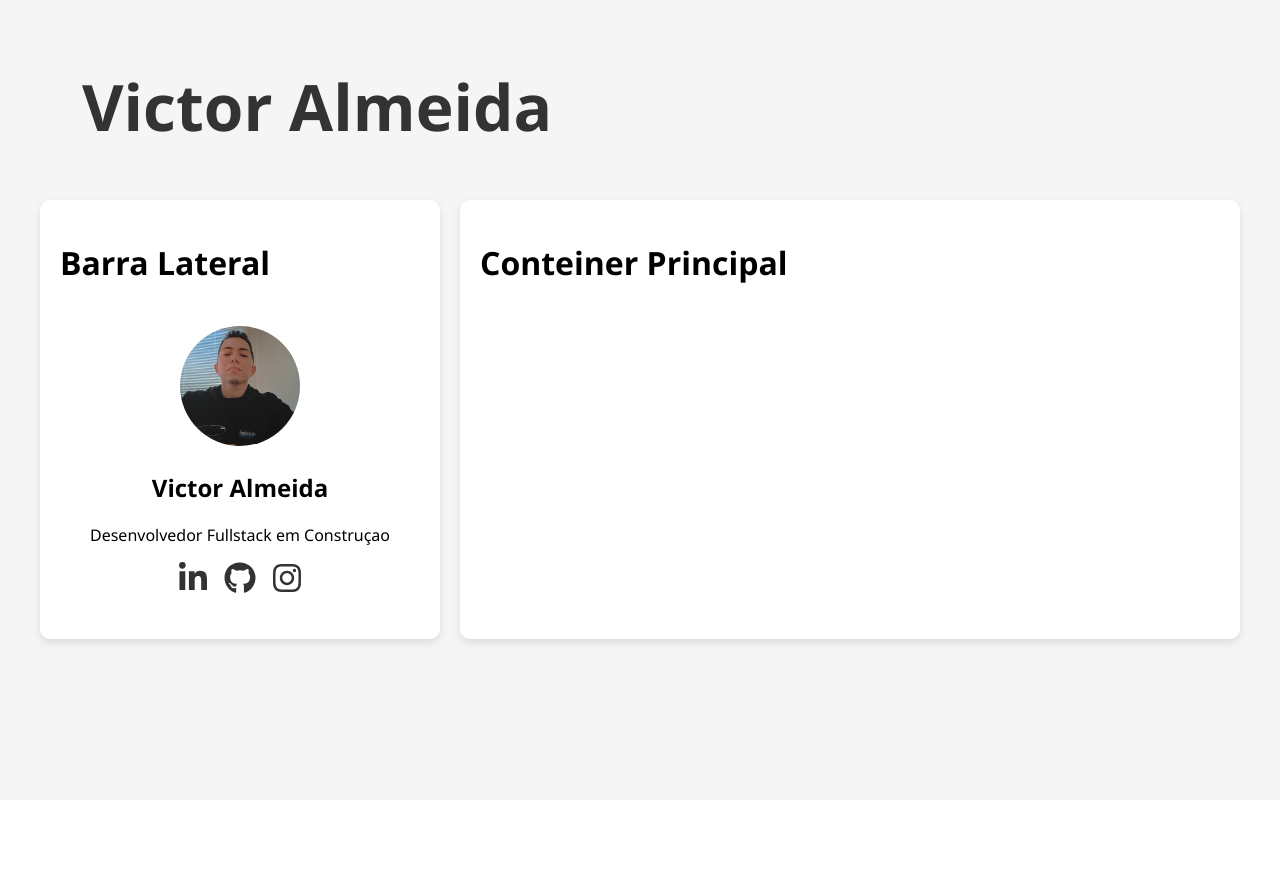
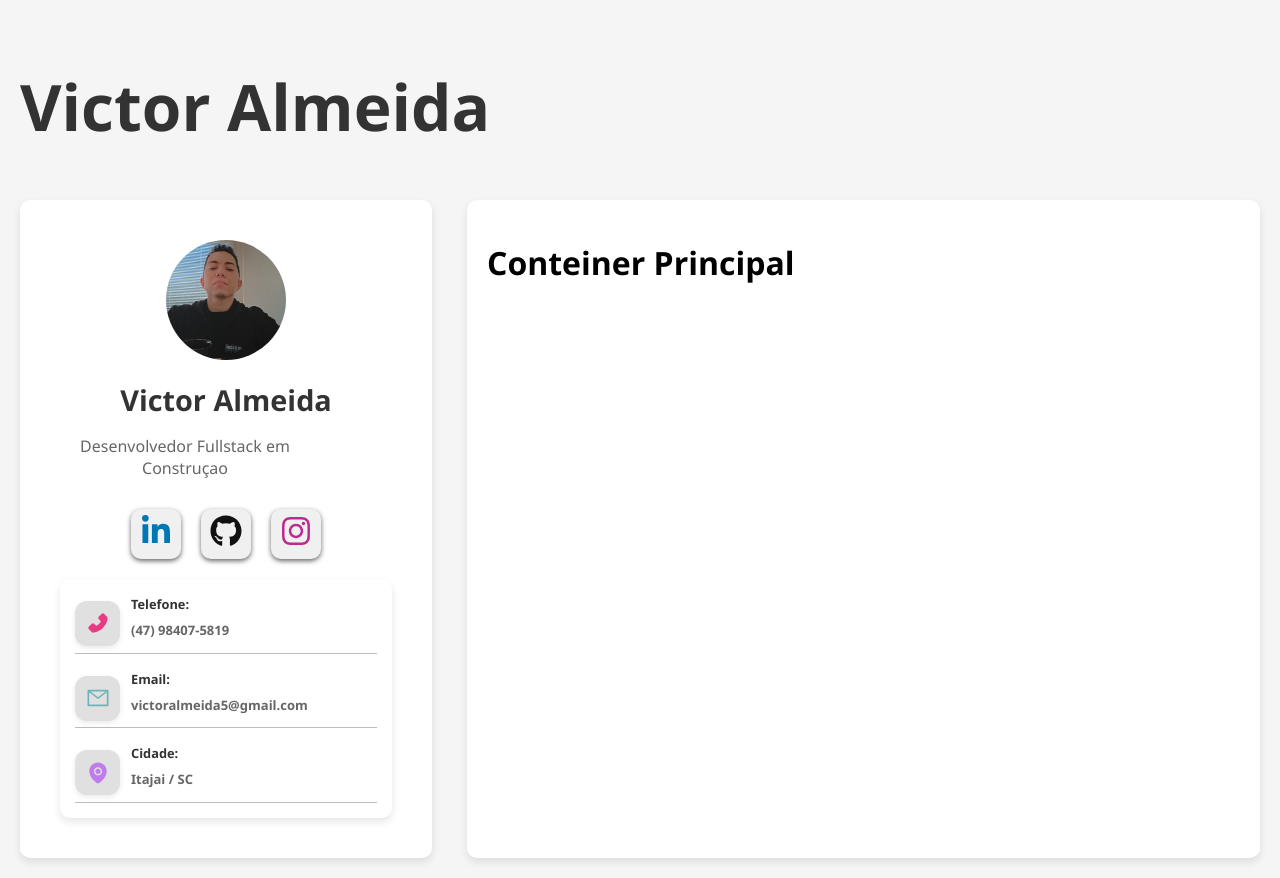
Before and after one commit to victoralmeidaa/react_victor-almeida, a React (Vite) app: page / in a window 1280 px wide. Before the commit the page ends 800 px from the top, so only its background shows below. Built offline with nearby package versions, Linux system fonts and the light colour scheme.

Commit message:
feat: add style barLateral perfil, redesSociais, infoContato

```diff
--- /dev/null
+++ b/src/components/BarLateral-Components/InfoContato.jsx
@@ -0,0 +1,38 @@
+import { AiFillPhone, AiOutlineMail, AiFillEnvironment } from "react-icons/ai";
+
+export default function InfoContato(){
+    return(
+        <div className="info-contato">
+            <div className="contato-item">
+                <div className="icon-box">
+                    <AiFillPhone id="icon-phone"/>
+                </div>
+                <div className="contato-texto">
+                    <h3>Telefone: </h3>
+                    <p>(47) 98407-5819</p>
+                </div>
+            </div>
+
+            <div className="contato-item">
+                <div className="icon-box">
+                    <AiOutlineMail id="icon-email"/>
+                </div>
+                <div className="contato-texto">
+                    <h3>Email: </h3>
+                    <p>victoralmeida5@gmail.com</p>
+                </div>
+            </div>
+
+            <div className="contato-item">
+                <div className="icon-box">
+                    <AiFillEnvironment id="icon-pin"/>
+                </div>
+                <div className="contato-texto">
+                    <h3>Cidade: </h3>
+                    <p>Itajai / SC</p>
+                </div>
+            </div>
+        </div>
+    )
+
+}
--- a/src/components/BarLateral-Components/Perfil.jsx
+++ b/src/components/BarLateral-Components/Perfil.jsx
@@ -1,7 +1,7 @@
-//import { AiFillPhone, AiOutlineMail, AiFillEnvironment } from "react-icons/ai"
 import "../../styles/Perfil.css";
 import MinhaFoto from "../../img/eu.jpg";
 import RedesSociais from "./RedesSociais.jsx";
+import InfoContato from "./InfoContato.jsx";
 
 export default function Perfil() {
   return (
@@ -11,6 +11,7 @@ export default function Perfil() {
         <p className="perfil-descricao">Desenvolvedor Fullstack em Construçao</p>
         <div className="redesSociais">
             <RedesSociais />
+            <InfoContato />
         </div>
     </div>
   );
--- a/src/components/BarLateral-Components/RedesSociais.jsx
+++ b/src/components/BarLateral-Components/RedesSociais.jsx
@@ -4,17 +4,26 @@ import { FaLinkedinIn, FaGithub, FaInstagram } from "react-icons/fa";
 export default function RedesSociais(){
     return (
       <div className="perfil-redes">
-        <a href="https://www.linkedin.com/in/victalmeida/" target="_blank" rel="noopener noreferrer">
-          <FaLinkedinIn className="perfil-icone" />
-        </a>
+        <div className="icon-linkedin-box">
+          <a href="https://www.linkedin.com/in/victalmeida/"
+            target="_blank" rel="noopener noreferrer">
+            <FaLinkedinIn className="icon-linkedin" />
+          </a>
+        </div>
 
-        <a href="https://github.com/victoralmeidaa" target="_blank" rel="noopener noreferrer">
-          <FaGithub className="perfil-icone" />
-        </a>
+        <div className="icon-github-box">
+          <a href="https://github.com/victoralmeidaa"
+            target="_blank" rel="noopener noreferrer">
+            <FaGithub className="icon-github" />
+          </a>
+        </div>
 
-        <a href="https://www.instagram.com/seu-usuario" target="_blank" rel="noopener noreferrer">
-          <FaInstagram className="perfil-icone" />
-        </a>
+        <div className="icon-instagram-box">
+          <a href="https://www.instagram.com/vict_5"
+            target="_blank" rel="noopener noreferrer">
+            <FaInstagram className="icon-instagram" />
+          </a>
+        </div>
       </div>
     )
 }
--- a/src/components/BarLateral.jsx
+++ b/src/components/BarLateral.jsx
@@ -3,7 +3,6 @@ import Perfil from "./BarLateral-Components/Perfil";
 export default function BarLateral () {
     return (
         <div className="bar-lateral">
-            <h1>Barra Lateral</h1>
             <Perfil />
         </div>
     )
--- a/src/styles/Layout.css
+++ b/src/styles/Layout.css
@@ -18,7 +18,7 @@ html, body {
 }
 
 .portfolioName {
-  width: 90%;
+  width: 100%;
   margin-bottom: 50px;
   font-family: 'Segoe UI', Tahoma, Geneva, Verdana, sans-serif;
   font-size: 4rem;
@@ -28,8 +28,8 @@ html, body {
 .conteines {
   display: flex;
   width: 100%;
-  max-width: 1200px;
-  gap: 20px;
+  max-width: 1300px;
+  gap: 35px;
   box-sizing: border-box;
 }
 
--- a/src/styles/Perfil.css
+++ b/src/styles/Perfil.css
@@ -1,3 +1,4 @@
+/* PERFIL */
 .perfil{
     text-align: center;
     padding: 20px;
@@ -10,22 +11,152 @@
 
 }
 
+.perfil-name{
+  font-size: 1.8rem;
+  color: #333;
+  margin: 15px 0;
+}
+
+.perfil-descricao{
+  font-size: 1rem;
+  color: #666;
+  max-width: 250px;
+  margin-bottom: 30px;
+}
+
 /* REDES SOCIAL */
 .perfil-redes{
     display: flex;
     justify-content: center;
-    gap: 15px;
-    margin-top: 15px;
-}
-.perfil-icone{
-    font-size: 2rem;
-    color: #333;
-    border-radius: 15%;
-    transition: transform 0.2 ease, color 0.2 ease;
+    gap: 20px;
+    margin: 20px 0 20px 0;
 }
 
-.perfil-icone:hover{
-    transform: scale(1.1);
-    color: #0077b5;
+.icon-linkedin-box{
+  width: 50px;
+  height: 50px;
+  display: flex;
+  justify-content: center;
+  align-items: center;
+  border-radius: 10px;
+  background-color: #f0f0f0;
+  box-shadow: 0 2px 5px #666;
+}
+.icon-linkedin{
+  font-size: 2rem;
+  color: #0077b5;
+  transition: transform 0.5 ease, color 0.5 ease;
+}
+.icon-linkedin:hover{
+  transform: scale(1.1);
+  color:#4eb2e8;
+}
 
+.icon-github-box{
+  width: 50px;
+  height: 50px;
+  display: flex;
+  justify-content: center;
+  align-items: center;
+  border-radius: 10px;
+  background-color: #f0f0f0;
+  box-shadow: 0 2px 5px #666;
 }
+.icon-github{
+  font-size: 2rem;
+  color: #111;
+  transition: transform 0.5 ease, color 0.5 ease;
+}
+.icon-github:hover{
+  transform: scale(1.1);
+  color: #585454;
+}
+
+.icon-instagram-box{
+  width: 50px;
+  height: 50px;
+  display: flex;
+  justify-content: center;
+  align-items: center;
+  border-radius: 10px;
+  background-color: #f0f0f0;
+  box-shadow: 0 2px 5px #666;
+  color: #bc2a8d;
+}
+.icon-instagram{
+  font-size: 2rem;
+  color: #bc2a8d;
+  transition: transform 0.5 ease, color 0.5 ease;
+}
+.icon-instagram:hover{
+  transform: scale(1.1);
+  color: #eb95d0;
+}
+
+/* CONTATO */
+.info-contato {
+  display: flex;
+  flex-direction: column;
+  gap: 15px;
+  background: #fff;
+  padding: 15px;
+  border-radius: 10px;
+  box-shadow: 0 4px 8px rgba(0,0,0,0.1);
+  margin: 0%;
+}
+
+.contato-item {
+  display: flex;
+  align-items: center;
+  gap: 10px;
+  border-bottom: 1px solid #bdbbbb;
+}
+
+.icon-box {
+  width: 45px;
+  height: 45px;
+  display: flex;
+  justify-content: center;
+  align-items: center;
+  border-radius: 12px;
+  background-color: #e0e0e0;
+  box-shadow: 0 2px 5px rgba(50, 46, 46, 0.1);
+}
+
+#icon-phone{
+    font-size: 1.5rem;
+    color: #e93b81;
+}
+
+#icon-email{
+    font-size: 1.5rem;
+    color: #6ab5b9;
+}
+
+#icon-pin{
+    font-size: 1.5rem;
+    color: #c17ceb;
+}
+
+.contato-texto{
+  justify-content: start;
+  gap: 1rem;
+  padding: 1px;
+  margin-bottom: .8rem;
+}
+
+.contato-texto h3 {
+  margin: 0;
+  font-size: .8rem;
+  margin-bottom: .5rem;
+  color: #333;
+  text-align: left;
+}
+
+.contato-texto p {
+  margin: 0;
+  font-weight: bold;
+  font-size: 13px;
+  color: #666;
+  text-align: left;
+}
```
